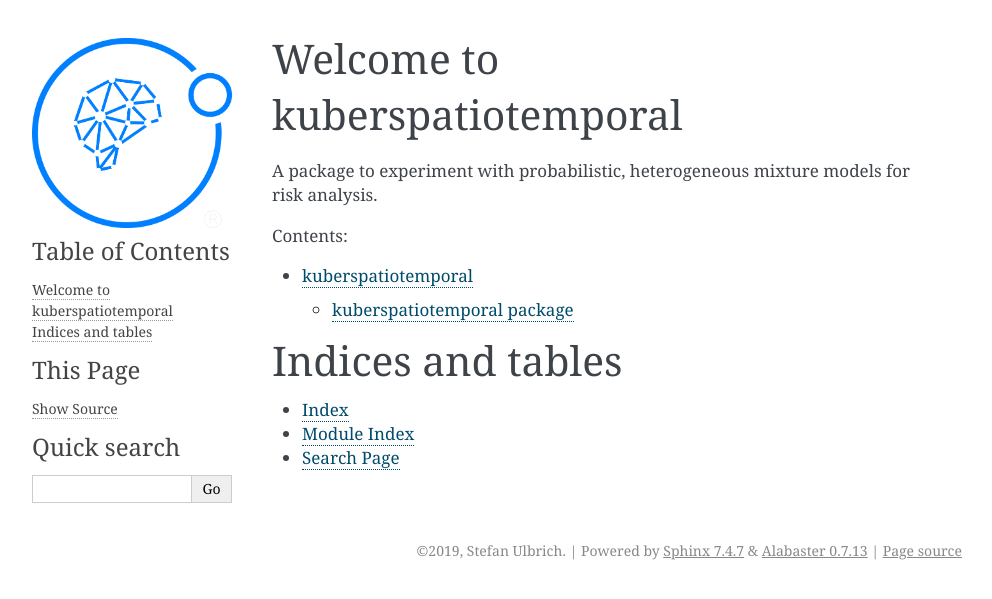
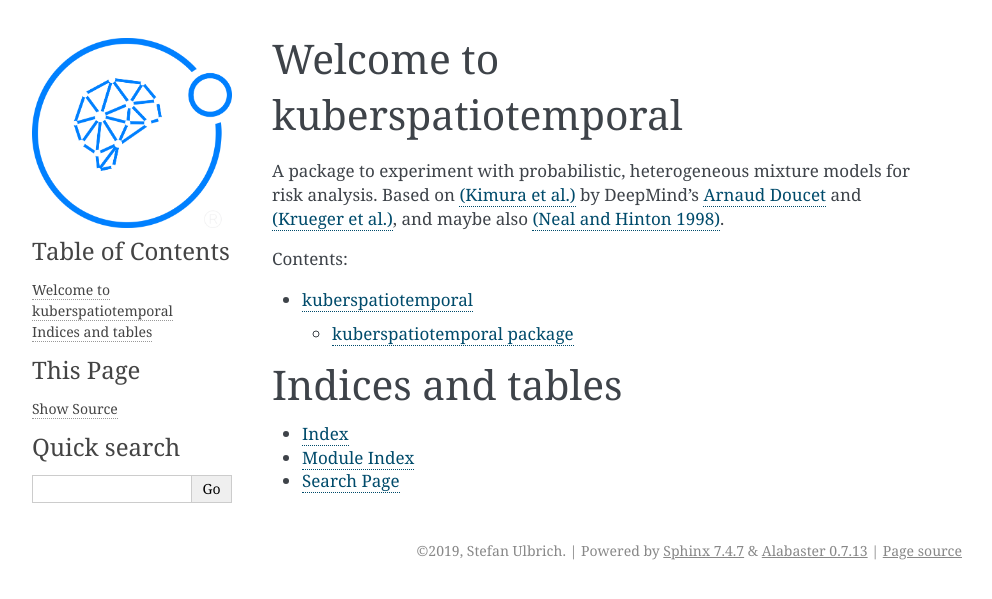
Before and after one commit to yasamansamiee/aiml_troubleshooting, a Sphinx documentation site: the page built from doc/source/index.rst, in a window 1280 px wide. Shown: the top 599 px of the page, without its empty margins (148-1140 px from the left). Built offline with Sphinx 7.4.7, drawn with Linux system fonts in a browser that asks for light colours.

```diff
--- a/doc/source/index.rst
+++ b/doc/source/index.rst
@@ -8,6 +8,8 @@ Welcome to kuberspatiotemporal
 
 A package to experiment with probabilistic,
 heterogeneous mixture models for risk analysis.
+Based on `(Kimura et al.)`_ by DeepMind's `Arnaud Doucet`_ and
+`(Krueger et al.)`_, and maybe also `(Neal and Hinton 1998)`_.
 
 
 .. toctree::
@@ -17,7 +19,10 @@ heterogeneous mixture models for risk analysis.
 
    api/modules
 
-
+.. _(Neal and Hinton 1998): https://www.cs.toronto.edu/~hinton/absps/emk.pdf
+.. _(Kimura et al.): https://link.springer.com/article/10.1007/s10044-011-0256-4
+.. _Arnaud Doucet: https://www.turing.ac.uk/people/researchers/arnaud-doucet
+.. _(Krueger et al.): https://arxiv.org/pdf/1801.06296.pdf
 
 Indices and tables
 ==================
```
Also changed, not shown: README.md (+31 -0 lines).
